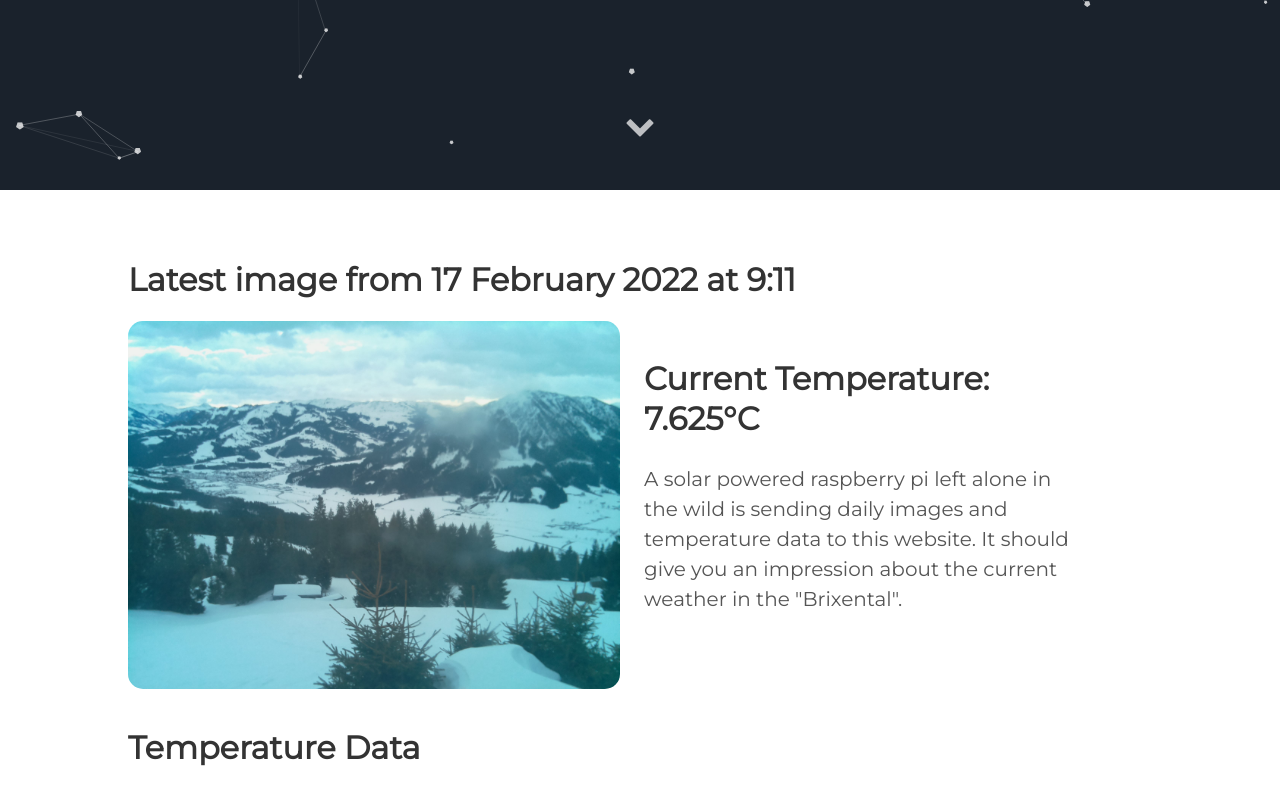
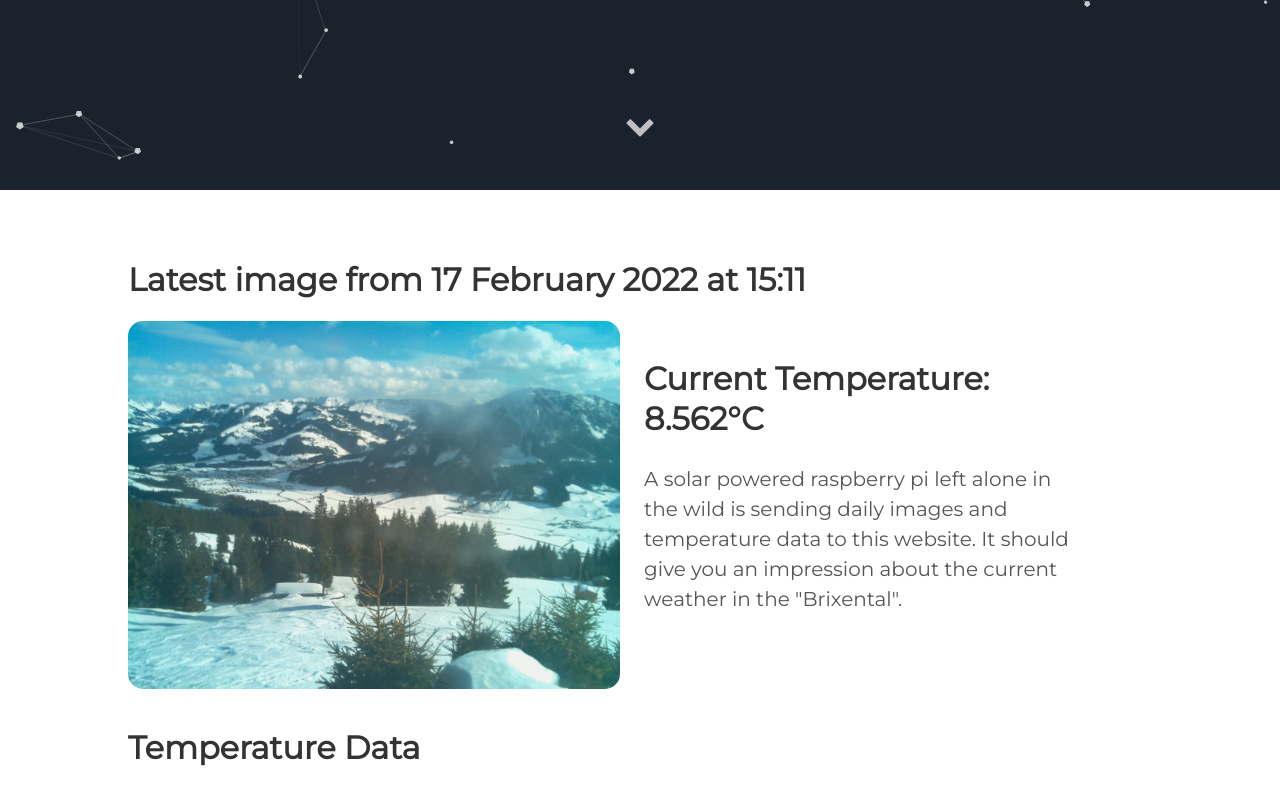
Before and after one commit to vektorious/vektorious.github.io, a Jekyll site: the page built from resources/huette.md, in a window 1280 px wide and 900 px high, scrolled down 710 px. Shown: the top 805 px of the window. Built offline with Jekyll 4.4.1, drawn with Linux system fonts in a browser that asks for light colours.

Commit message:
I'm a bot beep boop

```diff
--- a/resources/huette.md
+++ b/resources/huette.md
@@ -6,13 +6,13 @@ image: '/assets/img/'
 description: 'Live image from the Austrian alps'
 twitter_text: ' '
 ---
-## Latest image from 17 February 2022 at  9:11
+## Latest image from 17 February 2022 at 15:11
 <div class="huette">
   <div class="huette-image">
     <img src="{{ "/assets/img/huette.jpg" | prepend: site.baseurl }}">
   </div>
   <div class="huette-text">
-        <h2>Current Temperature: 7.625°C</h2>
+        <h2>Current Temperature: 8.562°C</h2>
         <p>A solar powered raspberry pi left alone in the wild is sending daily images and temperature data to this website. It should give you an impression about the current weather in the "Brixental".</p>
 
   </div>
```
Also changed, not shown: rpi-script/2022-02-17_150945.txt (renamed from rpi-script/2022-02-17_090945.txt, +5 -5 lines), rpi-script/huette.md (+2 -2 lines), assets/img/huette.jpg, assets/img/temp_plot.png, rpi-script/temp_plot.png, 1 other file.
